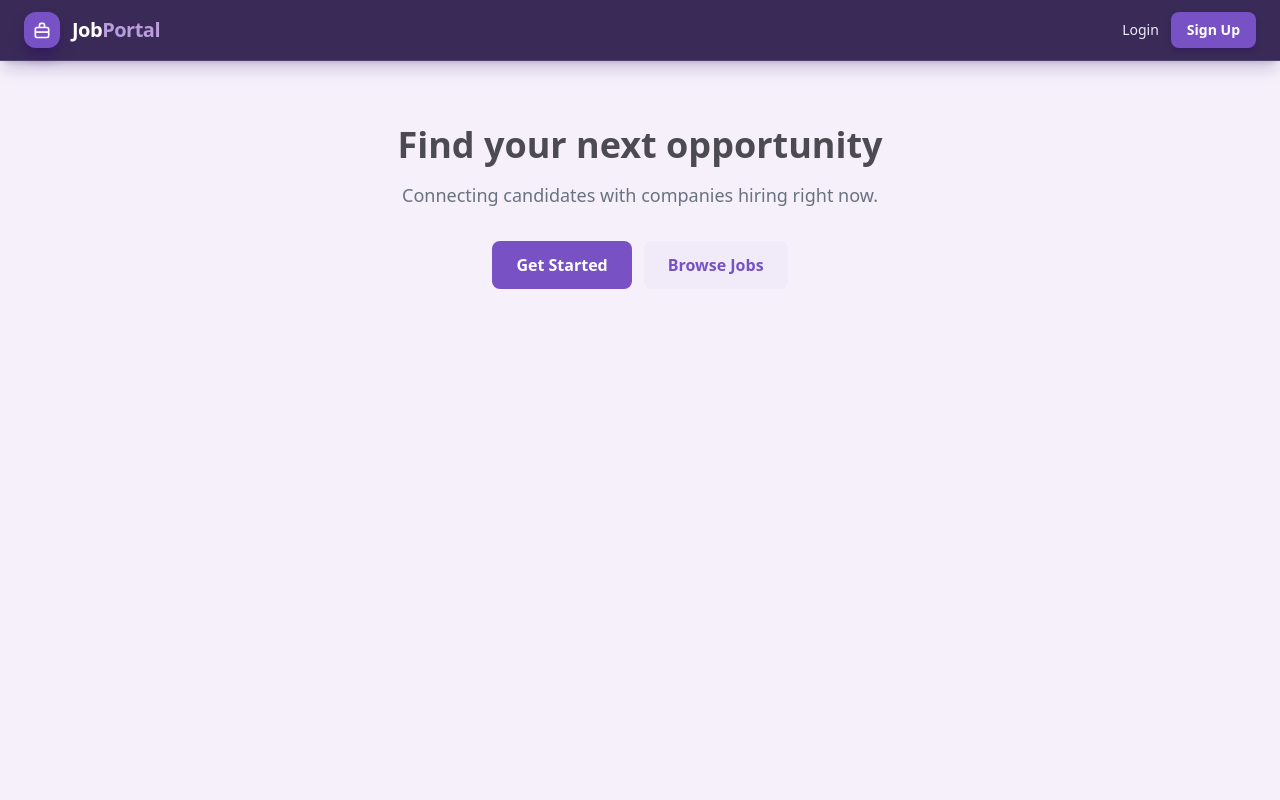
After one commit to raheelhassangit/Job_Portal, a Django app: page / in a window 1280 px wide. The commit adds this page. Run offline with Django 5.2, Linux system fonts and the light colour scheme; data that the repository does not hold is empty; style sheets or scripts are compiled from the project's sources; some libraries are stand-ins or nearby versions.

Commit message:
landing page integration

```diff
--- a/config/urls.py
+++ b/config/urls.py
@@ -19,8 +19,11 @@ from django.contrib import admin
 from django.urls import path, include
 from django.conf import settings
 from django.conf.urls.static import static
+from .views import home
+
 urlpatterns = [
     path("admin/", admin.site.urls),
+    path("", home, name="home"),
 
     path("accounts/", include('accounts.urls')),
     path("profiles/", include('profiles.urls')),
--- a/config/views.py
+++ b/config/views.py
@@ -0,0 +1,7 @@
+from django.shortcuts import render
+from jobs.models import Job
+
+
+def home(request):
+    recent_jobs = Job.objects.filter(is_active=True).order_by("-posted_at")[:4]
+    return render(request, "home.html", {"recent_jobs": recent_jobs})
--- a/theme/templates/base.html
+++ b/theme/templates/base.html
@@ -17,10 +17,12 @@
         <div class="mx-auto flex max-w-7xl items-center justify-between gap-3">
 
             <!-- Logo -->
-            <a href="/" class="flex shrink-0 items-center gap-2 text-lg font-bold tracking-tight text-white sm:gap-3 sm:text-xl">
-                <span class="grid h-9 w-9 place-items-center rounded-xl bg-gradient-to-br from-[#8d68d0] to-[#5f3ba9] shadow-lg shadow-violet-950/50">
-                    <svg xmlns="http://www.w3.org/2000/svg" class="h-4 w-4 sm:h-5 sm:w-5" fill="none" viewBox="0 0 24 24" stroke="currentColor" stroke-width="2">
-                        <path stroke-linecap="round" stroke-linejoin="round" d="M20 7h-3V5a2 2 0 00-2-2H9a2 2 0 00-2 2v2H4a1 1 0 00-1 1v11a1 1 0 001 1h16a1 1 0 001-1V8a1 1 0 00-1-1zM9 5h6v2H9V5z" />
+            <a href="{% url 'home' %}" class="flex shrink-0 items-center gap-2 text-lg font-bold tracking-tight text-white sm:gap-3 sm:text-xl">
+                <span class="grid h-9 w-9 place-items-center rounded-xl bg-[#7852c4] shadow-lg shadow-violet-950/50">
+                    <svg xmlns="http://www.w3.org/2000/svg" class="h-4 w-4 sm:h-5 sm:w-5" viewBox="0 0 24 24" fill="none" stroke="#ffffff" stroke-width="2">
+                        <rect x="4" y="9" width="16" height="12" rx="2"/>
+                        <path d="M9 9V6a2 2 0 012-2h2a2 2 0 012 2v3"/>
+                        <line x1="4" y1="14.5" x2="20" y2="14.5"/>
                     </svg>
                 </span>
 
@@ -36,11 +38,6 @@
                     class="whitespace-nowrap rounded-lg px-3 py-2 font-semibold transition {% if request.resolver_match.url_name == 'profile_view' %}bg-[#7852c4] text-white shadow-md shadow-violet-950/30{% else %}text-violet-100 hover:bg-white/10 hover:text-white{% endif %}">
                         Dashboard
                     </a>
-
-                    {% comment %} <a href="{% url 'profiles:profile_setup' %}"
-                    class="whitespace-nowrap rounded-lg px-3 py-2 font-semibold transition {% if request.resolver_match.url_name == 'profile_setup' %}bg-[#7852c4] text-white shadow-md shadow-violet-950/30{% else %}text-violet-100 hover:bg-white/10 hover:text-white{% endif %}">
-                        Edit Profile
-                    </a> {% endcomment %}
 
                     {% if request.user.role == "company" %}
                         <a href="{% url 'jobs:my_jobs' %}" class="whitespace-nowrap rounded-lg px-3 py-2 font-semibold text-violet-100 transition hover:bg-white/10 hover:text-white">
--- /dev/null
+++ b/theme/templates/home.html
@@ -0,0 +1,41 @@
+{% extends "base.html" %}
+{% block title %}JobPortal — Find Your Next Opportunity{% endblock %}
+
+{% block content %}
+<div class="max-w-6xl mx-auto px-4 py-16 sm:px-8">
+  <div class="text-center max-w-2xl mx-auto mb-16">
+    <h1 class="text-[#4d4b52] text-4xl font-bold mb-4">Find your next opportunity</h1>
+    <p class="text-gray-500 text-lg mb-8">Connecting candidates with companies hiring right now.</p>
+    <div class="flex justify-center gap-3">
+      {% if not user.is_authenticated %}
+        <a href="{% url 'accounts:signup' %}" class="bg-[#7852c4] text-white px-6 py-3 rounded-lg font-semibold hover:bg-[#6742ad] transition">
+          Get Started
+        </a>
+      {% endif %}
+      <a href="{% url 'jobs:job_list' %}" class="bg-[#f0eaf9] text-[#7852c4] px-6 py-3 rounded-lg font-semibold hover:bg-[#e6dcf5] transition">
+        Browse Jobs
+      </a>
+    </div>
+  </div>
+
+  {% if recent_jobs %}
+    <div>
+      <h2 class="text-[#4d4b52] text-xl font-bold mb-5">Recent Openings</h2>
+      <div class="grid gap-4 md:grid-cols-2">
+        {% for job in recent_jobs %}
+          <a href="{% url 'jobs:job_detail' job_id=job.pk %}"
+             class="flex items-center justify-between gap-4 bg-white border border-[#e3ddef] rounded-xl px-5 py-4 hover:border-[#7852c4] transition">
+            <div class="min-w-0">
+              <h3 class="text-[#4d4b52] font-semibold truncate">{{ job.title }}</h3>
+              <p class="text-gray-500 text-sm mt-0.5">{{ job.company.company_name }} · {{ job.location }}</p>
+            </div>
+            <span class="text-xs font-medium text-[#7852c4] bg-[#f0eaf9] px-2.5 py-1 rounded-full whitespace-nowrap">
+              {{ job.get_job_type_display }}
+            </span>
+          </a>
+        {% endfor %}
+      </div>
+    </div>
+  {% endif %}
+</div>
+{% endblock %}
```
